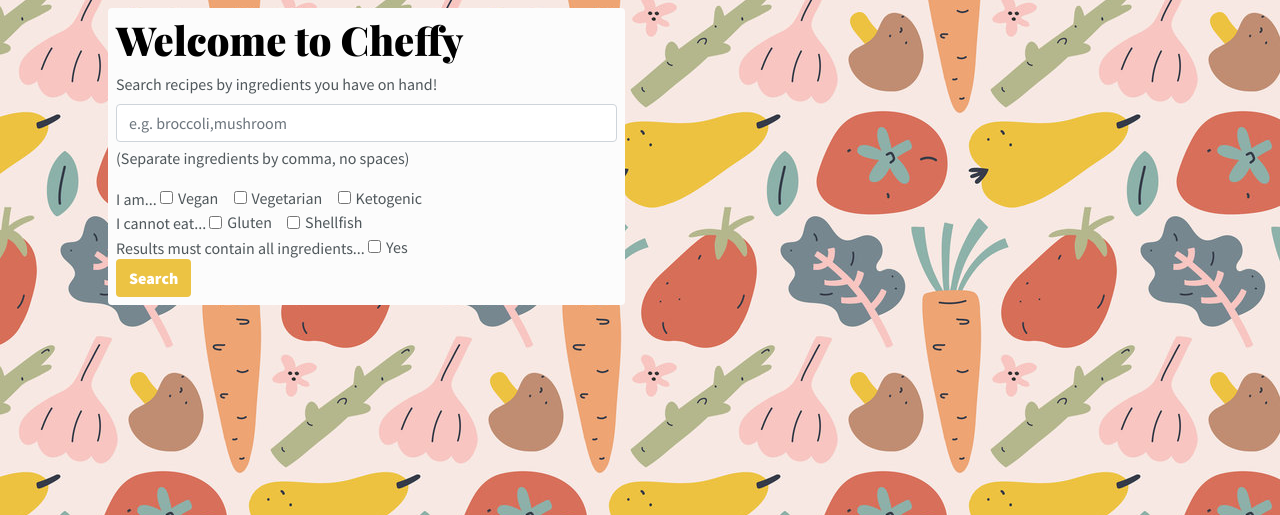
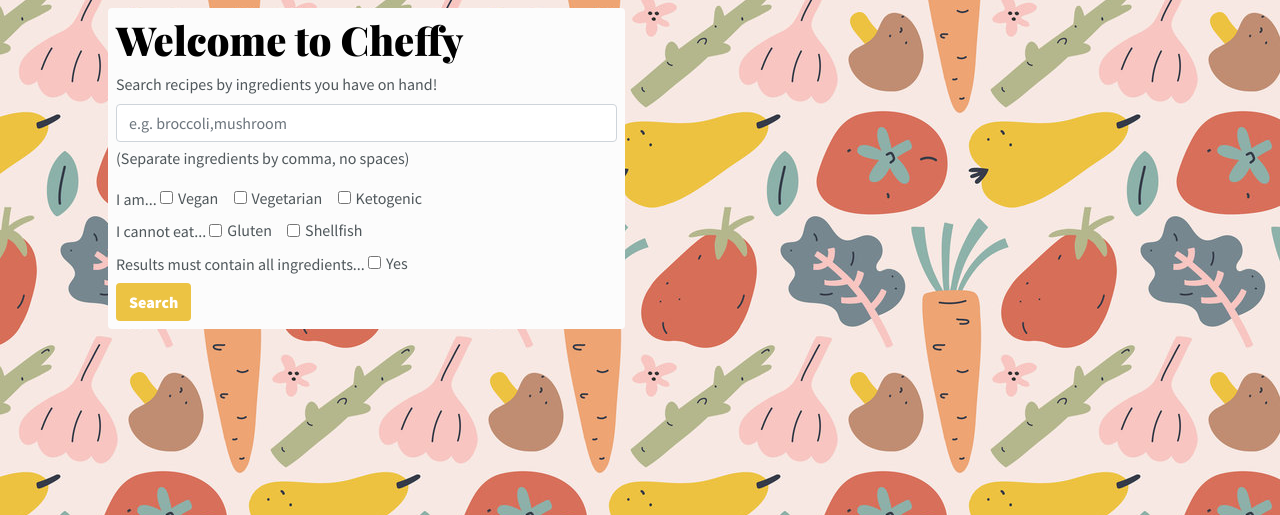
Before and after one commit to BUMETCS673/BUMETCS673OLF21P1, a Flask app: page / in a window 1280 px wide. Shown: the part 90-605 px from the top of the page. Run offline with Flask 2, Linux system fonts and the light colour scheme; parts of the project's set-up code (start-up, migrations or seed data) failed here and were passed over; some libraries are stand-ins or nearby versions.

Commit message:
add margin bottom to options

```diff
--- a/src/templates/index.html
+++ b/src/templates/index.html
@@ -12,7 +12,7 @@
 
 
             <div class="options">
-                <div class="diet-option">
+                <div class="diet-option mb-2">
                     <span>I am...</span>
 
                     <div class="form-check form-check-inline">
@@ -28,7 +28,7 @@
                         <label class="form-check-label" for="ketogenic">Ketogenic</label>
                     </div>
                 </div>
-                <div class="intolerances">
+                <div class="intolerances mb-2">
                     <span>I cannot eat...</span>
 
                     <div class="form-check form-check-inline">
@@ -42,7 +42,7 @@
                     </div>
                 </div>
 
-                <div class="search">
+                <div class="search mb-2">
                     {% if session != {} %}
                     <span>Include pantry items in search...</span>
                         <div class="form-check form-check-inline">
@@ -53,7 +53,7 @@
                     {% endif %}
                 </div>
 
-                <div class="search">
+                <div class="search mb-2">
                     <span>Results must contain all ingredients...</span>
 
                     <div class="form-check form-check-inline">
```
